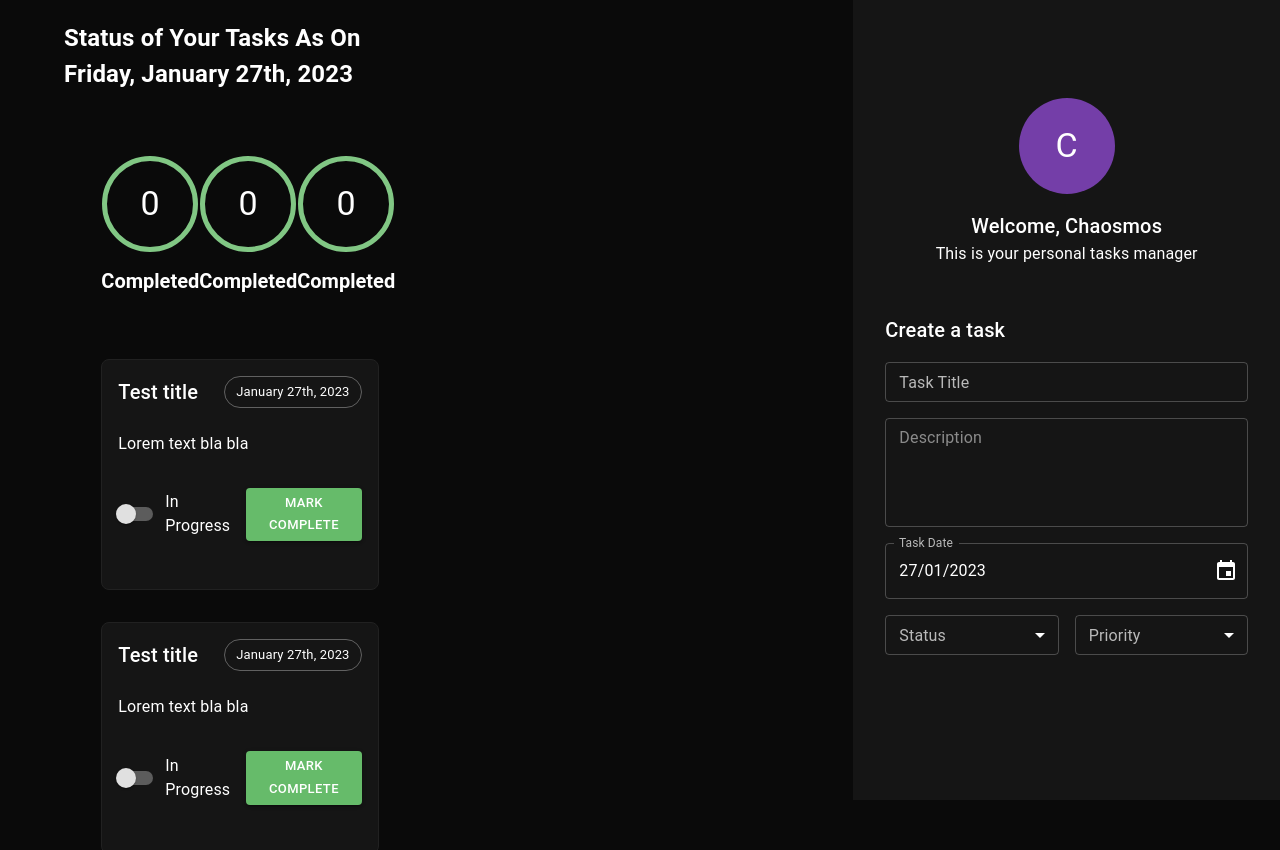
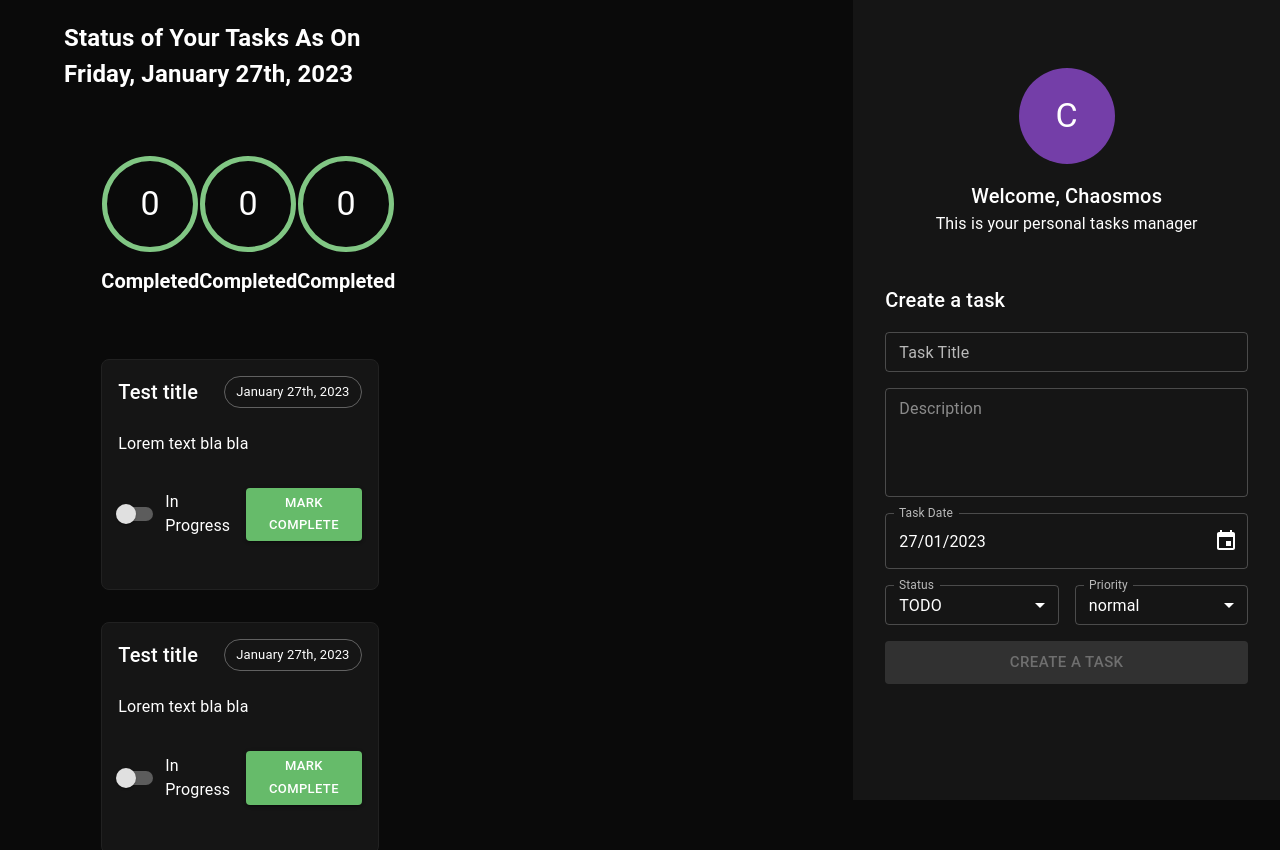
Before and after one commit to haosmos/todo-ts, a React (Vite) app: page / in a window 1280 px wide. Shown: the top 850 px of the page. Built offline with nearby package versions, Linux system fonts and the light colour scheme; the HTML template or start-up script is replaced by a standard one.

Commit message:
implemented the functionality of saving the task to the database

```diff
--- a/package.json
+++ b/package.json
@@ -9,9 +9,11 @@
     "preview": "vite preview"
   },
   "dependencies": {
+    "@babel/core": "^7.20.12",
     "@emotion/react": "^11.10.5",
     "@emotion/styled": "^11.10.5",
     "@mui/material": "^5.11.3",
+    "@mui/system": "5.4.1",
     "@mui/x-date-pickers": "^5.0.13",
     "@tanstack/react-query": "^4.23.0",
     "@tanstack/react-query-devtools": "^4.23.0",
@@ -31,6 +33,8 @@
     "eslint-config-airbnb-typescript": "^17.0.0",
     "eslint-import-resolver-typescript": "^3.5.2",
     "eslint-plugin-import": "^2.26.0",
+    "eslint-plugin-jsx-a11y": "^6.7.1",
+    "eslint-plugin-react": "^7.32.2",
     "eslint-plugin-react-hooks": "^4.6.0",
     "typescript": "^4.9.3",
     "vite": "^4.0.0"
--- a/src/components/createTaskForm/createTaskForm.tsx
+++ b/src/components/createTaskForm/createTaskForm.tsx
@@ -1,12 +1,75 @@
-import { Box, Typography, Stack } from '@mui/material';
+import { useCallback, useState, useEffect } from 'react';
+import { useMutation } from '@tanstack/react-query';
+
+import {
+  Box,
+  Typography,
+  Stack,
+  Button,
+  Alert,
+  LinearProgress,
+  AlertTitle
+} from '@mui/material';
 import TaskTitleField from './_taskTitleField';
 import TaskDescriptionField from './_taskDescriptionField';
 import TaskDateField from './_taskDateField';
 import TaskSelectField from './_taskSelectField';
 import { Status } from './enums/Status';
 import { Priority } from './enums/Priority';
+import { sendApiRequest } from '../../helpers/sendApiRequest';
+import { ICreateTask } from '../taskArea/ICreateTask';
 
 function CreateTaskForm(): JSX.Element {
+  const [title, setTitle] = useState<string | undefined>(undefined);
+  const [description, setDescription] = useState<string | undefined>(undefined);
+  const [date, setDate] = useState<Date | null>(new Date());
+  const [status, setStatus] = useState<string>(Status.todo);
+  const [priority, setPriority] = useState<string>(Priority.normal);
+
+  const [showSuccess, setShowSuccess] = useState<boolean>(false);
+
+  const createTaskMutation = useMutation((data: ICreateTask) => sendApiRequest(
+    'http://localhost:3001/tasks',
+    'POST',
+    data,
+  ));
+
+  const createTaskHandler = useCallback(() => {
+    if (!title || !date || !description) {
+      return;
+    }
+
+    const task: ICreateTask = {
+      title,
+      description,
+      date: date.toISOString(),
+      status,
+      priority
+    };
+
+    createTaskMutation.mutate(task);
+  }, [createTaskMutation, date, description, priority, status, title]);
+
+  useEffect(
+    () => {
+      if (createTaskMutation.isSuccess) {
+        setShowSuccess(true);
+      }
+
+      const successTimeout = setTimeout(
+        () => {
+          setShowSuccess(false);
+        },
+        5000
+      );
+
+      return () => {
+        clearTimeout(successTimeout);
+      };
+    },
+    [createTaskMutation.isSuccess]
+  );
+
   return (
     <Box
       display="flex"
@@ -16,14 +79,36 @@ function CreateTaskForm(): JSX.Element {
       px={4}
       my={6}
     >
+      {showSuccess && (
+        <Alert
+          sx={{
+            width: '100%',
+            marginBottom: '16px'
+          }}
+        >
+          <AlertTitle>Success</AlertTitle>
+          The task has been created successfully
+        </Alert>
+      )}
+
       <Typography mb={2} component="h2" variant="h6">
         Create a task
       </Typography>
 
       <Stack sx={{ width: '100%' }} spacing={2}>
-        <TaskTitleField />
-        <TaskDescriptionField />
-        <TaskDateField />
+        <TaskTitleField
+          onChange={(e) => setTitle(e.target.value)}
+          disabled={createTaskMutation.isLoading}
+        />
+        <TaskDescriptionField
+          disabled={createTaskMutation.isLoading}
+          onChange={(e) => setDescription(e.target.value)}
+        />
+        <TaskDateField
+          disabled={createTaskMutation.isLoading}
+          value={date}
+          onChange={(date) => setDate(date)}
+        />
 
         <Stack
           sx={{ width: '100%' }}
@@ -31,8 +116,10 @@ function CreateTaskForm(): JSX.Element {
           spacing={2}
         >
           <TaskSelectField
+            disabled={createTaskMutation.isLoading}
             label="Status"
             name="status"
+            value={status}
             items={[
               {
                 value: Status.todo,
@@ -43,10 +130,14 @@ function CreateTaskForm(): JSX.Element {
                 label: Status.inProgress.toUpperCase(),
               }
             ]}
+            onChange={(e) => setStatus(e.target.value as string)}
           />
           <TaskSelectField
+            disabled={createTaskMutation.isLoading}
             label="Priority"
             name="priority"
+            value={priority}
+            onChange={(e) => setPriority(e.target.value as string)}
             items={[
               {
                 value: Priority.low,
@@ -63,7 +154,22 @@ function CreateTaskForm(): JSX.Element {
             ]}
           />
         </Stack>
-
+        {createTaskMutation.isLoading && <LinearProgress />}
+        <Button
+          disabled={
+            !title
+            || !description
+            || !date
+            || !status
+            || !priority
+          }
+          onClick={createTaskHandler}
+          variant="contained"
+          size="large"
+          fullWidth
+        >
+          Create a task
+        </Button>
       </Stack>
 
     </Box>
--- a/src/components/sidebar/sidebar.tsx
+++ b/src/components/sidebar/sidebar.tsx
@@ -1,6 +1,6 @@
 import { Grid } from '@mui/material';
+import CreateTaskForm from '../createTaskForm/createTaskForm';
 import Profile from '../profile/profile';
-import CreateTaskForm from '../createTaskForm/createTaskForm';
 
 function Sidebar(): JSX.Element {
   return (
--- /dev/null
+++ b/src/components/taskArea/ICreateTask.ts
@@ -0,0 +1,7 @@
+export interface ICreateTask {
+    title: string;
+    description: string;
+    date: string;
+    status: string;
+    priority: string;
+}
--- a/src/components/taskArea/taskArea.tsx
+++ b/src/components/taskArea/taskArea.tsx
@@ -1,7 +1,7 @@
-import { Grid, Box } from '@mui/material';
+import { Box, Grid } from '@mui/material';
 import { format } from 'date-fns';
+import Task from '../task/task';
 import TaskCounter from '../taskCounter/taskCounter';
-import Task from '../task/task';
 
 function TaskArea(): JSX.Element {
   return (
--- /dev/null
+++ b/src/helpers/sendApiRequest.ts
@@ -0,0 +1,41 @@
+type Method = 'GET' | 'POST' | 'PUT' | 'DELETE';
+
+function returnCorrectRequest(
+  method: Method,
+  data: unknown,
+): RequestInit {
+  if (method === 'GET') {
+    return {
+      method,
+      headers: {
+        'Content-type': 'application/json',
+      },
+    };
+  }
+
+  return {
+    method,
+    body: JSON.stringify(data),
+    headers: {
+      'Content-type': 'application/json',
+    },
+  };
+}
+
+export async function sendApiRequest<T>(
+  url: string,
+  method: Method,
+  data: unknown = {},
+): Promise<T> {
+  const response = await fetch(
+    url,
+    returnCorrectRequest(method, data),
+  );
+
+  if (!response.ok) {
+    const message = `An error has occurred: ${response.status}`;
+    throw new Error(message);
+  }
+
+  return await response.json() as Promise<T>;
+}
```
Also changed, not shown: 2 other files (tests, documents, lock files or other folders).
